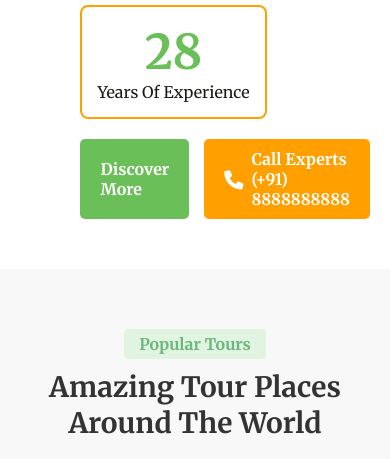
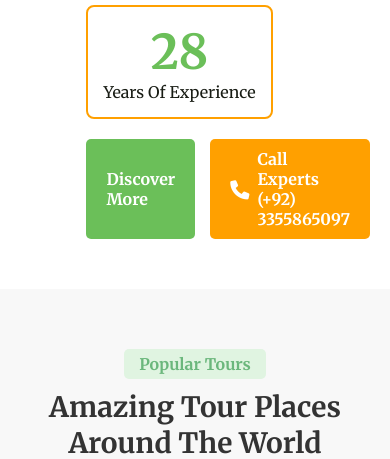
Before and after one commit to zeemen2724/Project-files, a plain HTML site: page home.html in a window 390 px wide. Shown: the part 3940-4399 px from the top of the page. Drawn offline with Linux system fonts and the light colour scheme.

Commit message:
updated phone number

```diff
--- a/home.html
+++ b/home.html
@@ -241,8 +241,8 @@
             <!-- Action Buttons -->
             <div class="action-buttons">
                 <a href="#" class="discover-more">Discover More</a>
-                <a href="tel:+918888888888" class="call-experts">
-                    <i class="fa fa-phone"></i> Call Experts (+91) 8888888888
+                <a href="tel:+923355865097" class="call-experts">
+                    <i class="fa fa-phone"></i> Call Experts (+92) 3355865097
                 </a>
             </div>
         </div>
```
